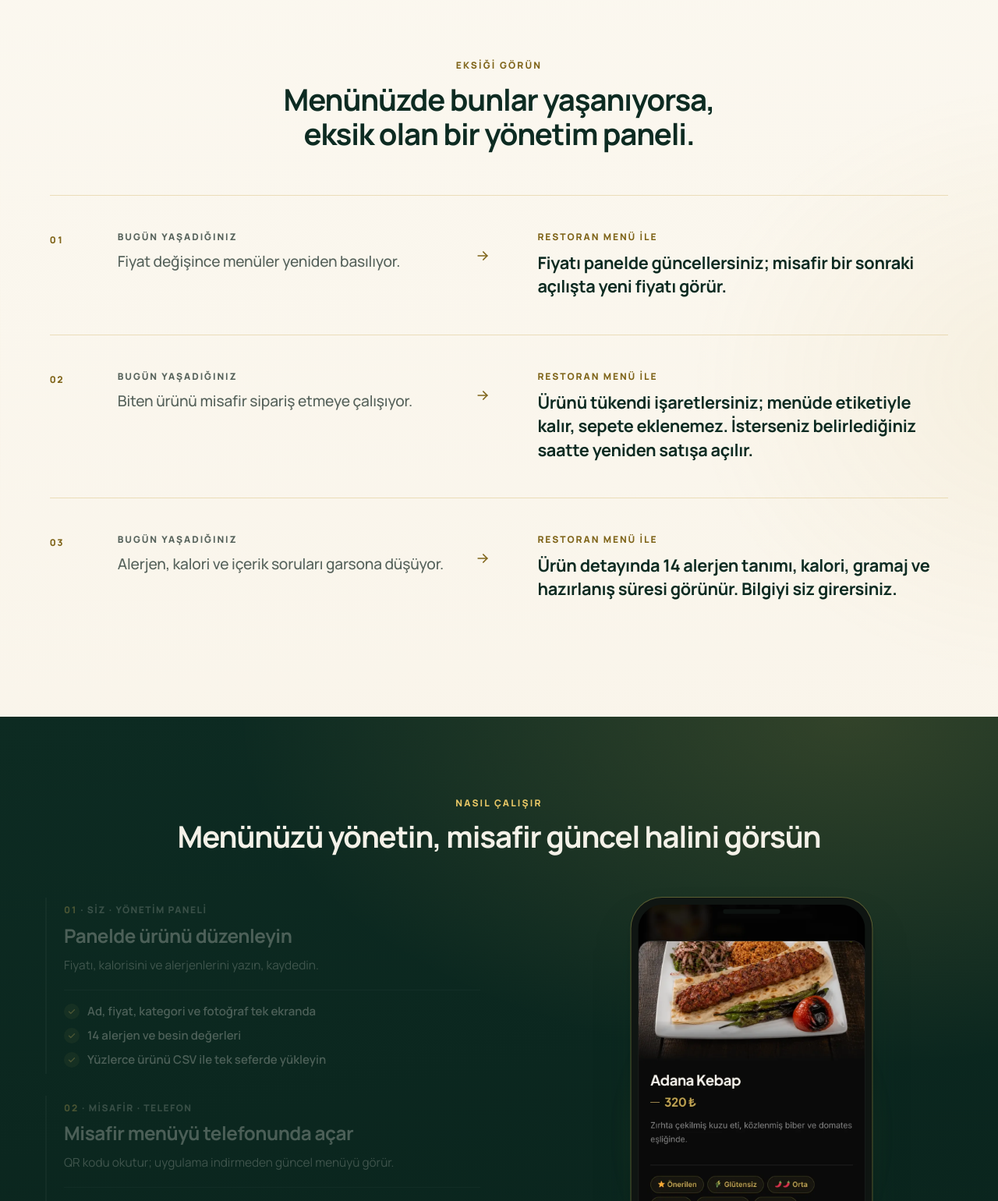
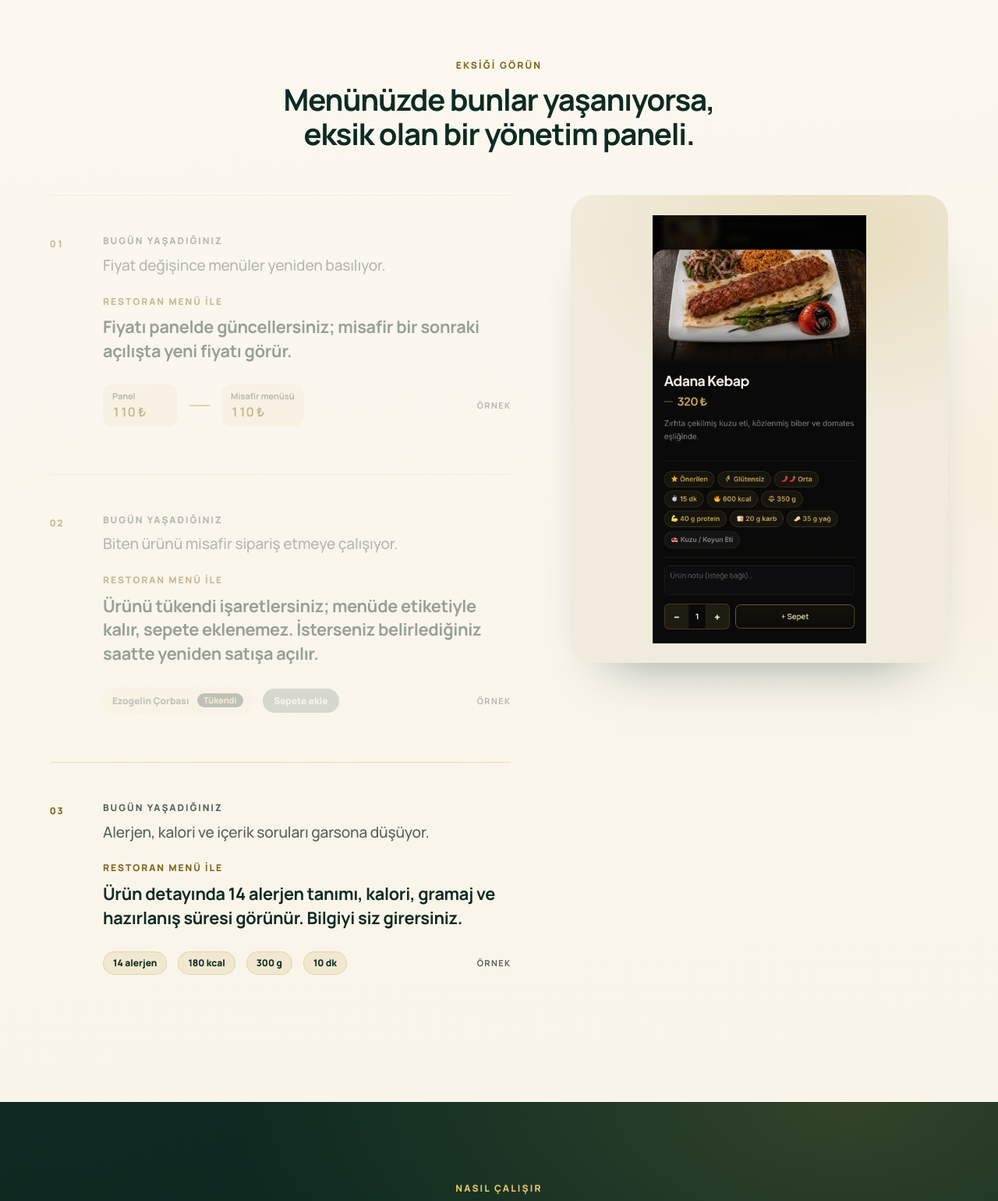
Before and after one commit to mamibeyinizz/anasite, a PHP site: page /moduller/restoran-menu/ in a window 1280 px wide. Shown: the part 1313-2853 px from the top of the page at 78% size. Run offline with PHP 8.4, Linux system fonts and the light colour scheme.

Commit message:
Restoran Menü: Eksiği görün bölümüne kaydırmayla değişen gerçek ekran ve satır içi canlı kanıt animasyonları
Co-Authored-By: Claude Sonnet 5.5 <noreply@anthropic.com>
Claude-Session: https://claude.ai/code/session_01FBw9rV6ebgf9f6twCzCQ1c

```diff
--- a/moduller/module-apple.css
+++ b/moduller/module-apple.css
@@ -180,3 +180,57 @@ body.qrmo-apple .qrmo-v3-step p { font-size: clamp(15px, 1.2vw, 17px); color: rg
   body.qrmo-apple .qrmo-v3-flow-grid { grid-template-columns: minmax(0, 1.05fr) minmax(0, .95fr); align-items: start; }
   body.qrmo-apple .qrmo-v3-steps { align-content: center; min-height: min(600px, calc(100dvh - var(--qrmo-gh-h, 76px) - 96px)); position: sticky; top: var(--v3-sticky); }
 }
+
+/* ---------- Eksiği görün: sol satırlar + sağda sabit gerçek ekran + satır içi canlı kanıt ---------- */
+.qrmo-v3-proof { display: none; }
+body.qrmo-apple .qrmo-v3-proof { position: relative; display: flex; flex-wrap: wrap; align-items: center; gap: 10px 14px; margin-top: 18px; color: var(--qm-ink); font-size: 14px; font-weight: 700; }
+body.qrmo-apple .pf-note { order: 9; margin-left: auto; color: var(--qm-muted); font-size: 11px; font-weight: 700; letter-spacing: .12em; text-transform: uppercase; }
+body.qrmo-apple .pf-side { display: grid; gap: 2px; min-width: 96px; padding: 8px 12px; border-radius: 12px; background: rgba(201, 168, 76, .14); }
+body.qrmo-apple .pf-side small { color: var(--qm-muted); font-size: 11px; font-weight: 700; }
+body.qrmo-apple .pf-swap { position: relative; display: block; height: 1.3em; overflow: hidden; font-size: 16px; font-variant-numeric: tabular-nums; }
+body.qrmo-apple .pf-swap i { position: absolute; inset: 0; font-style: normal; animation: pfOld 6s var(--v3-ease) infinite; }
+body.qrmo-apple .pf-swap i + i { color: var(--qm-gold-ink); animation-name: pfNew; }
+body.qrmo-apple .pf-sync { width: 28px; height: 2px; border-radius: 2px; background: var(--qm-gold); transform-origin: left; animation: pfLine 6s var(--v3-ease) infinite; }
+@keyframes pfOld { 0%, 30% { transform: none; opacity: 1; } 40%, 92% { transform: translateY(-110%); opacity: 0; } 100% { transform: none; opacity: 1; } }
+@keyframes pfNew { 0%, 30% { transform: translateY(110%); opacity: 0; } 40%, 92% { transform: none; opacity: 1; } 100% { transform: translateY(110%); opacity: 0; } }
+@keyframes pfLine { 0%, 30% { transform: scaleX(0); } 40%, 92% { transform: scaleX(1); } 100% { transform: scaleX(0); } }
+body.qrmo-apple .pf-item { display: inline-flex; align-items: center; gap: 10px; padding: 8px 12px; border-radius: 12px; background: rgba(201, 168, 76, .14); animation: pfDim 6s var(--v3-ease) infinite; }
+body.qrmo-apple .pf-tag { padding: 2px 8px; border-radius: 99px; background: var(--v3-forest); color: var(--qm-gold-light); font-size: 11px; font-style: normal; font-weight: 800; animation: pfTag 6s var(--v3-ease) infinite; }
+body.qrmo-apple .pf-btn { padding: 8px 14px; border-radius: 99px; background: var(--v3-forest); color: var(--qm-cream); font-size: 13px; animation: pfBtn 6s var(--v3-ease) infinite; }
+@keyframes pfTag { 0%, 25% { opacity: 0; transform: translateX(-6px) scale(.9); } 35%, 92% { opacity: 1; transform: none; } 100% { opacity: 0; } }
+@keyframes pfDim { 0%, 25% { opacity: 1; } 35%, 92% { opacity: .6; } 100% { opacity: 1; } }
+@keyframes pfBtn { 0%, 25% { opacity: 1; } 35%, 92% { opacity: .35; } 100% { opacity: 1; } }
+body.qrmo-apple .pf-chip { padding: 6px 12px; border-radius: 99px; background: rgba(201, 168, 76, .16); border: 1px solid var(--qm-gold-line); animation: pfChip 6s var(--v3-ease) infinite; animation-delay: calc(var(--k) * 260ms); }
+@keyframes pfChip { 0%, 6% { opacity: 0; transform: translateY(8px); } 16%, 90% { opacity: 1; transform: none; } 100% { opacity: 0; } }
+
+@media (min-width: 900px) {
+  body.qrmo-apple .qrmo-v3-pains-wrap { display: grid; grid-template-columns: minmax(0, 1.1fr) minmax(0, .9fr); gap: clamp(40px, 6vw, 96px); align-items: start; }
+  body.qrmo-apple .qrmo-v3-pains-wrap .qrmo-v3-pain { grid-template-columns: 48px minmax(0, 1fr); gap: 10px 20px; padding-block: clamp(28px, 4vw, 56px); transition: opacity .5s var(--v3-ease); }
+  body.qrmo-apple .qrmo-v3-pains-wrap .qrmo-v3-pain > :not(.qrmo-v3-pain-n) { grid-column: 2; }
+  body.qrmo-apple .qrmo-v3-pains-wrap .qrmo-v3-pain-n { grid-row: 1 / span 4; }
+  body.qrmo-apple .qrmo-v3-pains-wrap .qrmo-v3-pain-arr { display: none; }
+  body.qrmo-apple .qrmo-v3-pains-wrap .qrmo-v3-pain:not(.is-active) { opacity: .42; }
+  body.qrmo-apple .qrmo-v3-pains-stage {
+    position: sticky; top: var(--v3-sticky); height: min(600px, calc(100dvh - var(--qrmo-gh-h, 76px) - 96px)); overflow: hidden; border-radius: 28px;
+    background: radial-gradient(30rem 20rem at 70% 10%, rgba(201, 168, 76, .22), rgba(201, 168, 76, 0) 70%), #F0EBDC; box-shadow: 0 40px 70px -50px rgba(13, 43, 34, .55);
+  }
+  body.qrmo-apple .qrmo-v3-pains-img { position: absolute; inset: 0; width: 100%; height: 100%; padding: clamp(16px, 2vw, 28px); object-fit: contain; opacity: 0; transform: translateY(14px) scale(.98); transition: opacity .6s var(--v3-ease), transform .8s var(--v3-ease); }
+  body.qrmo-apple .qrmo-v3-pains-img.is-active { opacity: 1; transform: none; }
+}
+@media (max-width: 899px) {
+  body.qrmo-apple .qrmo-v3-pains-stage { display: none; }
+}
+@media (prefers-reduced-motion: reduce) {
+  body.qrmo-apple .qrmo-v3-proof * { animation: none !important; }
+  body.qrmo-apple .pf-swap i:first-child { opacity: 0; }
+  body.qrmo-apple .pf-swap i + i { transform: none; opacity: 1; }
+  body.qrmo-apple .pf-sync { transform: none; }
+  body.qrmo-apple .pf-tag, body.qrmo-apple .pf-chip { opacity: 1; transform: none; }
+  body.qrmo-apple .qrmo-v3-pains-img { transition: none; }
+}
+
+/* Kanıt etiketleri: satır etiketi stilinden etkilenmesin */
+body.qrmo-apple .qrmo-v3-proof span, body.qrmo-apple .qrmo-v3-proof small, body.qrmo-apple .qrmo-v3-proof em { margin-bottom: 0; text-transform: none; letter-spacing: 0; }
+body.qrmo-apple .qrmo-v3-proof .pf-note { text-transform: uppercase; letter-spacing: .12em; }
+body.qrmo-apple .qrmo-v3-proof .pf-side small { font-size: 11px; }
+body.qrmo-apple .qrmo-v3-pains-wrap .qrmo-v3-pain-fix { margin-top: 14px; }
--- a/moduller/module-apple.js
+++ b/moduller/module-apple.js
@@ -47,6 +47,29 @@
   window.addEventListener("resize", queue);
   update();
 
+  /* Eksiği görün: kaydırmayla aktif satır ve sağdaki ekran değişir */
+  var wrap = document.querySelector("[data-v3-pains]");
+  if (wrap) {
+    var rows = [].slice.call(wrap.querySelectorAll("[data-v3-pain]"));
+    var imgs = [].slice.call(wrap.querySelectorAll(".qrmo-v3-pains-img"));
+    var cur = 0;
+    var spy = function () {
+      if (!window.matchMedia("(min-width: 900px)").matches) return;
+      var y = vh() * 0.5, best = 0, bd = Infinity;
+      rows.forEach(function (r, i) {
+        var b = r.getBoundingClientRect();
+        var d = y >= b.top && y <= b.bottom ? 0 : Math.min(Math.abs(y - b.top), Math.abs(y - b.bottom));
+        if (d < bd) { bd = d; best = i; }
+      });
+      if (best === cur) return;
+      cur = best;
+      rows.forEach(function (r, i) { r.classList.toggle("is-active", i === best); });
+      imgs.forEach(function (m, i) { m.classList.toggle("is-active", i === best); });
+    };
+    window.addEventListener("scroll", function () { requestAnimationFrame(spy); }, { passive: true });
+    spy();
+  }
+
   /* Bölüm girişleri */
   if ("IntersectionObserver" in window) {
     var targets = [].slice.call(document.querySelectorAll(".qrmo-v3-head, .qrmo-v3-flow-head, .qrmo-v3-pain, .qrmo-v3-hub, .qrmo-v3-spokes > li, .qrmo-v3-sec-cta, .qrmo-mod-close"));
--- a/moduller/restoran-menu/index.html
+++ b/moduller/restoran-menu/index.html
@@ -288,26 +288,31 @@
         <p class="qrmo-v3-eyebrow">EKSİĞİ GÖRÜN</p>
         <h2 class="qrmo-v3-h2" id="qrmo-mod-gaps-h">Menünüzde bunlar yaşanıyorsa, eksik olan bir yönetim paneli.</h2>
       </header>
-      <ul class="qrmo-v3-pains">
-        <li class="qrmo-v3-pain">
+      <div class="qrmo-v3-pains-wrap" data-v3-pains><ul class="qrmo-v3-pains">
+        <li class="qrmo-v3-pain is-active" data-v3-pain="0">
           <span class="qrmo-v3-pain-n" aria-hidden="true">01</span>
           <p class="qrmo-v3-pain-now"><span>BUGÜN YAŞADIĞINIZ</span>Fiyat değişince menüler yeniden basılıyor.</p>
           <span class="qrmo-v3-pain-arr" aria-hidden="true"><svg viewBox="0 0 24 24" fill="none" stroke="currentColor" stroke-width="2" stroke-linecap="round" stroke-linejoin="round" aria-hidden="true" focusable="false"><path d="M5 12h14"/><path d="m13 6 6 6-6 6"/></svg></span>
           <p class="qrmo-v3-pain-fix"><span>RESTORAN MENÜ İLE</span>Fiyatı panelde güncellersiniz; misafir bir sonraki açılışta yeni fiyatı görür.</p>
+          <div class="qrmo-v3-proof qrmo-v3-proof--price" aria-hidden="true"><span class="pf-side"><small>Panel</small><b class="pf-swap"><i>95 ₺</i><i>110 ₺</i></b></span><span class="pf-sync"></span><span class="pf-side"><small>Misafir menüsü</small><b class="pf-swap"><i>95 ₺</i><i>110 ₺</i></b></span><small class="pf-note">Örnek</small></div>
         </li>
-        <li class="qrmo-v3-pain">
+        <li class="qrmo-v3-pain" data-v3-pain="1">
           <span class="qrmo-v3-pain-n" aria-hidden="true">02</span>
           <p class="qrmo-v3-pain-now"><span>BUGÜN YAŞADIĞINIZ</span>Biten ürünü misafir sipariş etmeye çalışıyor.</p>
           <span class="qrmo-v3-pain-arr" aria-hidden="true"><svg viewBox="0 0 24 24" fill="none" stroke="currentColor" stroke-width="2" stroke-linecap="round" stroke-linejoin="round" aria-hidden="true" focusable="false"><path d="M5 12h14"/><path d="m13 6 6 6-6 6"/></svg></span>
           <p class="qrmo-v3-pain-fix"><span>RESTORAN MENÜ İLE</span>Ürünü tükendi işaretlersiniz; menüde etiketiyle kalır, sepete eklenemez. İsterseniz belirlediğiniz saatte yeniden satışa açılır.</p>
+          <div class="qrmo-v3-proof qrmo-v3-proof--stock" aria-hidden="true"><span class="pf-item"><span class="pf-name">Ezogelin Çorbası</span><em class="pf-tag">Tükendi</em></span><span class="pf-btn">Sepete ekle</span><small class="pf-note">Örnek</small></div>
         </li>
-        <li class="qrmo-v3-pain">
+        <li class="qrmo-v3-pain" data-v3-pain="2">
           <span class="qrmo-v3-pain-n" aria-hidden="true">03</span>
           <p class="qrmo-v3-pain-now"><span>BUGÜN YAŞADIĞINIZ</span>Alerjen, kalori ve içerik soruları garsona düşüyor.</p>
           <span class="qrmo-v3-pain-arr" aria-hidden="true"><svg viewBox="0 0 24 24" fill="none" stroke="currentColor" stroke-width="2" stroke-linecap="round" stroke-linejoin="round" aria-hidden="true" focusable="false"><path d="M5 12h14"/><path d="m13 6 6 6-6 6"/></svg></span>
           <p class="qrmo-v3-pain-fix"><span>RESTORAN MENÜ İLE</span>Ürün detayında 14 alerjen tanımı, kalori, gramaj ve hazırlanış süresi görünür. Bilgiyi siz girersiniz.</p>
+          <div class="qrmo-v3-proof qrmo-v3-proof--info" aria-hidden="true"><span class="pf-chip" style="--k:0">14 alerjen</span><span class="pf-chip" style="--k:1">180 kcal</span><span class="pf-chip" style="--k:2">300 g</span><span class="pf-chip" style="--k:3">10 dk</span><small class="pf-note">Örnek</small></div>
         </li>
       </ul>
+      <div class="qrmo-v3-pains-stage" aria-hidden="true"><img class="qrmo-v3-pains-img is-active" src="../../assets/modules/restoran-menu/panel-urun-duzenle.webp" width="1568" height="1344" alt="" loading="lazy" decoding="async"><img class="qrmo-v3-pains-img" src="../../assets/modules/restoran-menu/ozellik-tukenen.webp" width="2160" height="1160" alt="" loading="lazy" decoding="async"><img class="qrmo-v3-pains-img" src="../../assets/modules/restoran-menu/menu-urun-detay.webp" width="780" height="1560" alt="" loading="lazy" decoding="async"></div>
+      </div>
     </div>
   </section>
 
```
Also changed, not shown: moduller/build.js (+18 -5 lines), moduller/module-data.js (+8 -3 lines).
